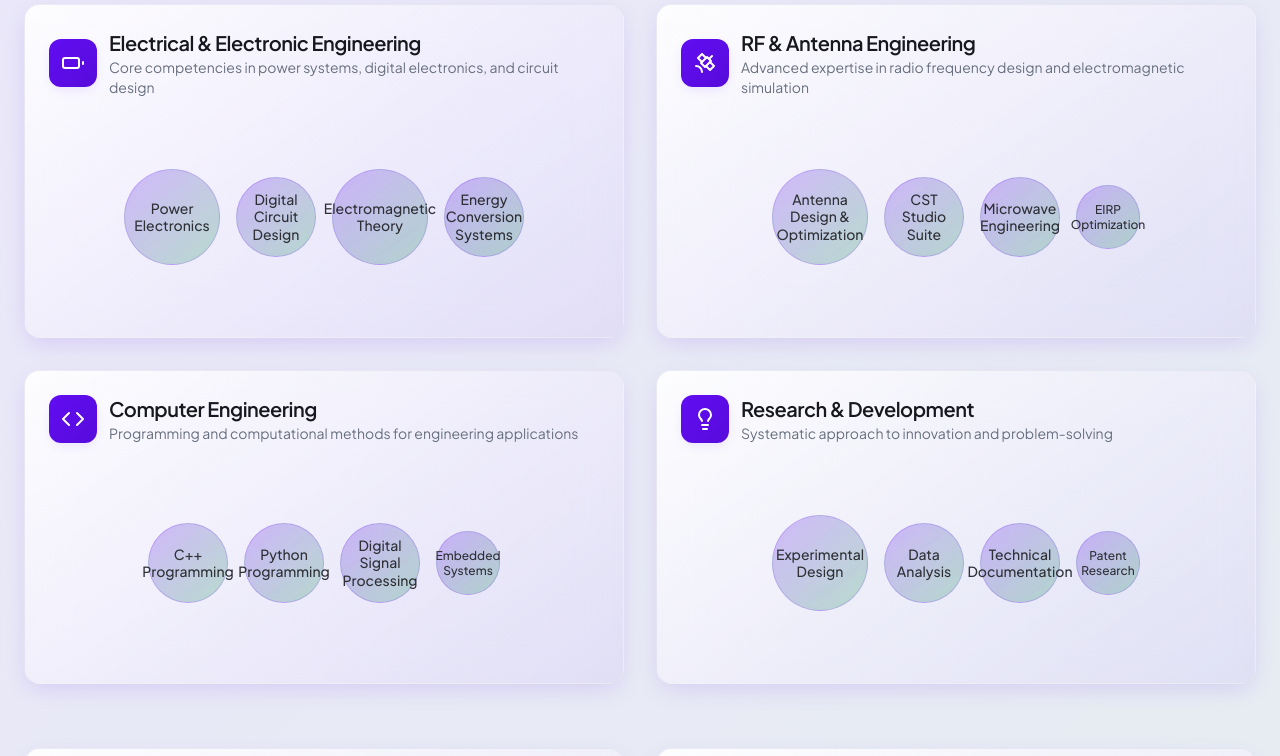
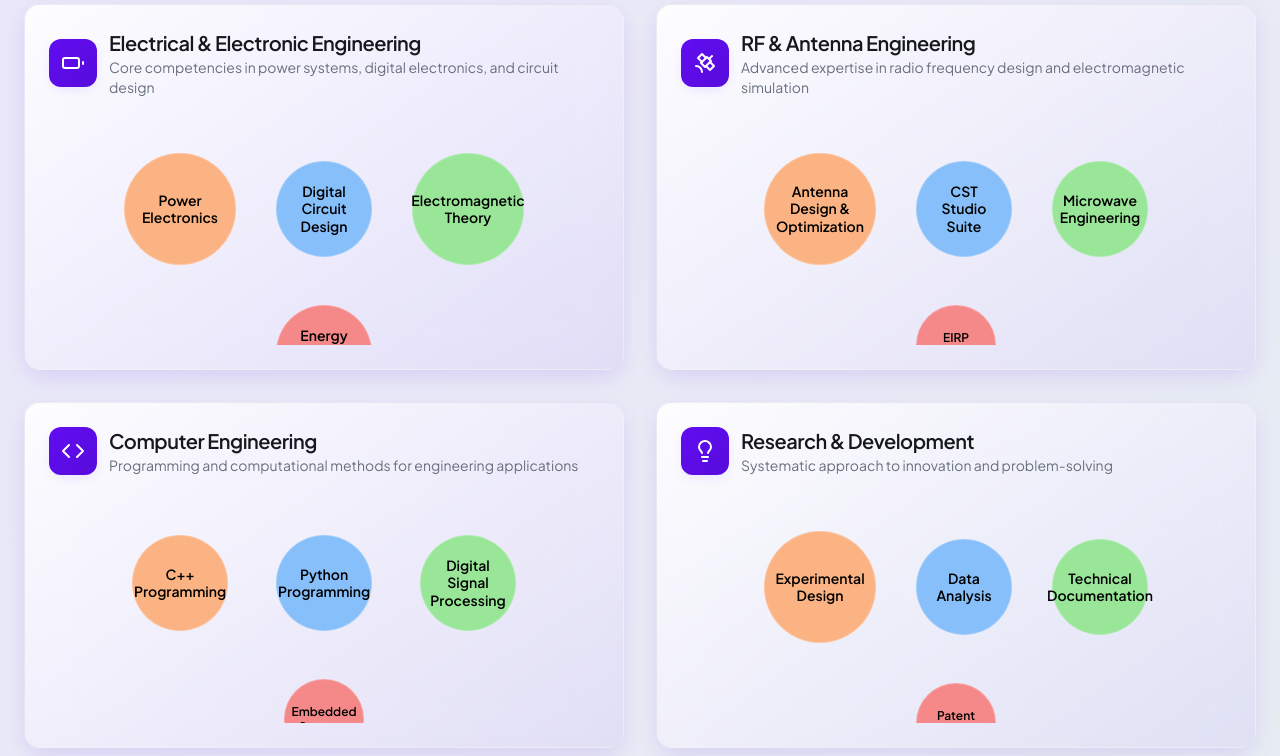
Before and after one commit to ldcsigudla/ldcsigudla.github.io, a React (Vite) app: page / in a window 1280 px wide. Shown: the part 2640-3396 px from the top of the page. Built offline with nearby package versions, Linux system fonts and the light colour scheme.

Commit message:
Refine skills and arsenal bubbles

```diff
--- a/src/components/sections/Skills.tsx
+++ b/src/components/sections/Skills.tsx
@@ -108,38 +108,45 @@ export const Skills = () => {
                   </div>
                 </CardHeader>
                 <CardContent>
-                  <div className="relative h-48 overflow-hidden">
-                    <div className="absolute inset-0 flex flex-wrap items-center justify-center gap-4 p-4">
+                  <div className="relative h-56 overflow-hidden">
+                    <div className="absolute inset-0 flex flex-wrap items-center justify-center gap-6 p-6">
                       {category.skills.map((skill, skillIndex) => {
                         const sizeClasses = {
-                          small: "w-16 h-16 text-xs",
-                          medium: "w-20 h-20 text-sm",
-                          large: "w-24 h-24 text-sm"
+                          small: "w-20 h-20 text-xs",
+                          medium: "w-24 h-24 text-sm",
+                          large: "w-28 h-28 text-sm"
                         };
-                        const positions = [
-                          "animate-pulse hover:scale-110",
-                          "animate-pulse hover:scale-110 animation-delay-500",
-                          "animate-pulse hover:scale-110 animation-delay-1000",
-                          "animate-pulse hover:scale-110 animation-delay-1500"
+
+                        const skillColors = [
+                          'hsl(var(--skill-orange))',
+                          'hsl(var(--skill-blue))',
+                          'hsl(var(--skill-green))',
+                          'hsl(var(--skill-red))',
+                          'hsl(var(--skill-purple))',
+                          'hsl(var(--skill-cyan))',
+                          'hsl(var(--skill-yellow))',
+                          'hsl(var(--skill-pink))'
                         ];
+
+                        const currentColor = skillColors[skillIndex % skillColors.length];
+
                         return (
                           <div
                             key={skillIndex}
                             className={`
                               ${sizeClasses[skill.size as keyof typeof sizeClasses]}
-                              bg-gradient-to-br from-primary/30 to-accent/30
-                              backdrop-blur-sm border border-primary/20
+                              border border-white/20
                               rounded-full flex items-center justify-center
-                              transition-all duration-500 cursor-pointer
-                              hover:from-primary/50 hover:to-accent/50
-                              hover:border-primary/40 hover:shadow-lg
-                              ${positions[skillIndex % positions.length]}
+                              transition-all duration-300 cursor-pointer
+                              hover:scale-110 hover:shadow-lg
+                              ${category.title === "Computer Engineering" ? 'm-3' : 'm-2'}
                             `}
                             style={{
-                              boxShadow: `0 0 20px ${skillIndex % 2 === 0 ? 'hsl(var(--primary))' : 'hsl(var(--accent))'}/20`
+                              backgroundColor: currentColor,
+                              color: '#000'
                             }}
                           >
-                            <span className="text-center font-medium leading-tight px-2">
+                            <span className="text-center font-semibold leading-tight px-3 break-words">
                               {skill.name}
                             </span>
                           </div>
--- a/src/index.css
+++ b/src/index.css
@@ -52,6 +52,16 @@ All colors MUST be HSL.
     --brand-secondary: 142 76% 36%;
     --brand-tertiary: 32 95% 55%;
     --brand-gradient: linear-gradient(135deg, hsl(262 90% 50%), hsl(142 76% 36%), hsl(32 95% 55%));
+
+    /* Skill bubble colors - flat distinct colors */
+    --skill-orange: 24 95% 75%;
+    --skill-red: 0 85% 75%;
+    --skill-blue: 210 90% 75%;
+    --skill-green: 120 60% 75%;
+    --skill-purple: 280 70% 75%;
+    --skill-yellow: 48 95% 75%;
+    --skill-pink: 320 80% 75%;
+    --skill-cyan: 180 70% 75%;
     --gradient-hero: linear-gradient(135deg, hsl(262 90% 50% / 0.1), hsl(142 76% 36% / 0.1));
     --gradient-card: linear-gradient(145deg, hsl(0 0% 100% / 0.9), hsl(262 90% 50% / 0.05));
     --gradient-button: linear-gradient(135deg, hsl(262 90% 50%), hsl(262 90% 45%));
@@ -105,6 +115,16 @@ All colors MUST be HSL.
     /* Dark mode design tokens */
     --brand-gradient: linear-gradient(135deg, hsl(262 90% 60%), hsl(142 76% 45%), hsl(32 95% 65%));
     --gradient-hero: linear-gradient(135deg, hsl(262 90% 60% / 0.15), hsl(142 76% 45% / 0.15));
+
+    /* Dark mode skill bubble colors - slightly darker for contrast */
+    --skill-orange: 24 90% 65%;
+    --skill-red: 0 80% 65%;
+    --skill-blue: 210 85% 65%;
+    --skill-green: 120 55% 65%;
+    --skill-purple: 280 65% 65%;
+    --skill-yellow: 48 90% 65%;
+    --skill-pink: 320 75% 65%;
+    --skill-cyan: 180 65% 65%;
     --gradient-card: linear-gradient(145deg, hsl(224 15% 10% / 0.9), hsl(262 90% 60% / 0.1));
     --shadow-soft: 0 4px 12px -2px hsl(262 90% 60% / 0.2);
     --shadow-medium: 0 8px 25px -5px hsl(262 90% 60% / 0.25);
```
Also changed, not shown: 1 other file (tests, documents, lock files or other folders).
